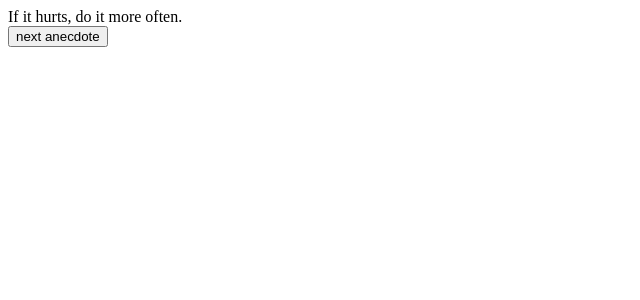
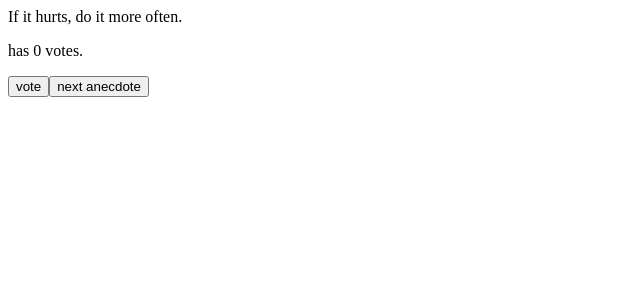
Before and after one commit to markal84/Helsinki_Fullstack-Part1-course, a React (Create React App) app in the folder anecdotes/: page / in a window 1280 px wide. Shown: the top 300 px of the page, without its empty margins (0-640 px from the left). Built offline with nearby package versions, Linux system fonts and the light colour scheme.

Commit message:
feat: finish 1.13 step2 task

```diff
--- a/anecdotes/src/App.js
+++ b/anecdotes/src/App.js
@@ -19,15 +19,30 @@ const App = () => {
     "Programming without an extremely heavy use of console.log is same as if a doctor would refuse to use x-rays or blood tests when diagnosing patients.",
     "The only way to go fast, is to go well.",
   ];
+
+  const votes = new Array(anecdotes.length).fill(0);
+
   const [selected, setSelected] = useState(0);
+  const [vote, setVote] = useState(votes);
 
   const handleAnecdotes = (arr) => {
-    setSelected(Math.floor(Math.random() * arr.length) + 1);
+    setSelected(Math.floor(Math.random() * arr.length));
+    //console.log(selected);
+  };
+
+  const handleVotes = () => {
+    const voteCopy = [...vote];
+    voteCopy[selected] += 1;
+    setVote(voteCopy);
   };
 
   return (
     <>
-      <div>{anecdotes[selected]}</div>
+      <div>
+        {anecdotes[selected]}
+        <p>has {vote[selected]} votes.</p>
+      </div>
+      <Button text="vote" handleClick={handleVotes} />
       <Button
         text="next anecdote"
         handleClick={() => handleAnecdotes(anecdotes)}
```
